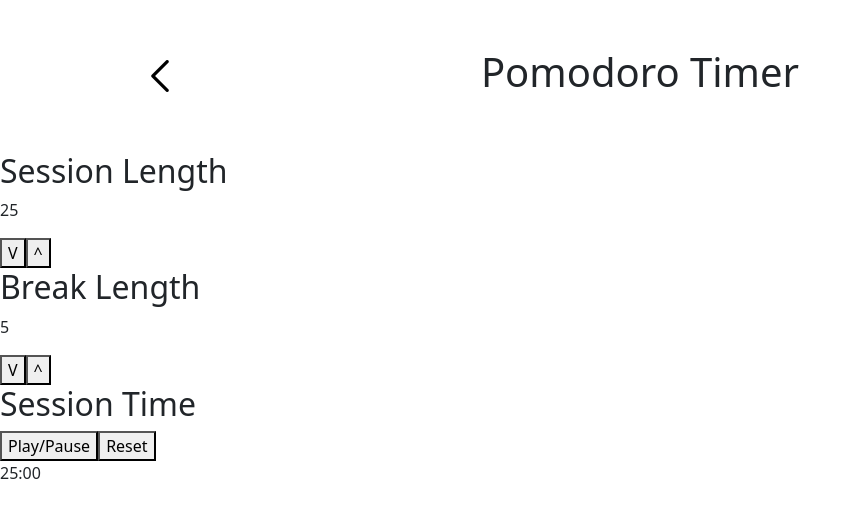
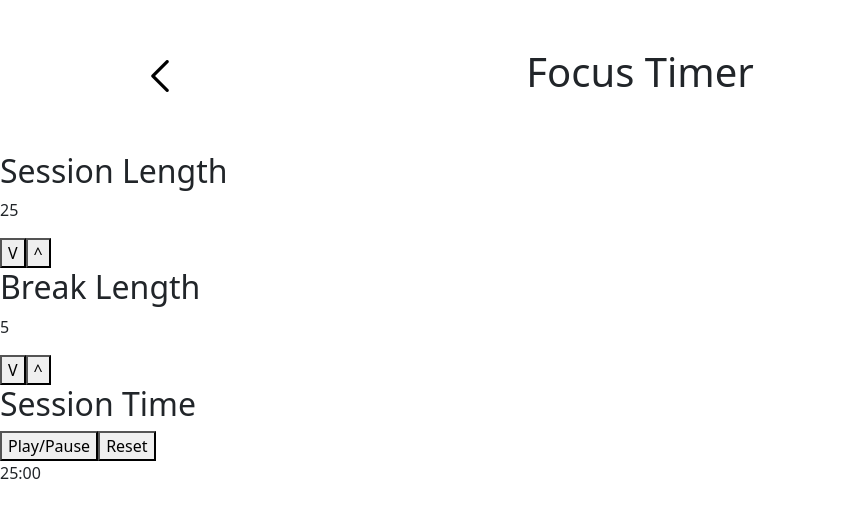
Before and after one commit to cmcgrath454/fcc-front-end-libraries, a React (Create React App) app: page /#/timer in a window 1280 px wide. Shown: the top 518 px of the page, without its empty margins (0-862 px from the left). Built offline with nearby package versions, Linux system fonts and the light colour scheme.

Commit message:
changed name of components

```diff
--- a/src/timer-app/TimerApp.js
+++ b/src/timer-app/TimerApp.js
@@ -2,8 +2,8 @@ import { configureStore } from '@reduxjs/toolkit';
 import { Provider } from 'react-redux';
 import { timerReducer } from './reducer.js';
 import Navbar from '../Navbar';
-import SessionInfo from './SessionInfo';
-import BreakInfo from './BreakInfo';
+import SessionSettings from './SessionSettings.js';
+import BreakSettings from './BreakSettings.js';
 import Timer from './Timer';
 
 function TimerApp() {
@@ -11,11 +11,13 @@ function TimerApp() {
 
 	return (
 		<>
-			<Navbar header='Pomodoro Timer' />
+			<Navbar header='Focus Timer' />
 			<Provider store={store}>
-				<SessionInfo />
-				<BreakInfo />
-				<Timer />
+				<div id='timer'>
+					<SessionSettings />
+					<BreakSettings />
+					<Timer />
+				</div>
 			</Provider>
 		</>
 	);
```
Also changed, not shown: src/timer-app/BreakSettings.js (renamed from src/timer-app/BreakInfo.js), src/timer-app/SessionSettings.js (renamed from src/timer-app/SessionInfo.js).
